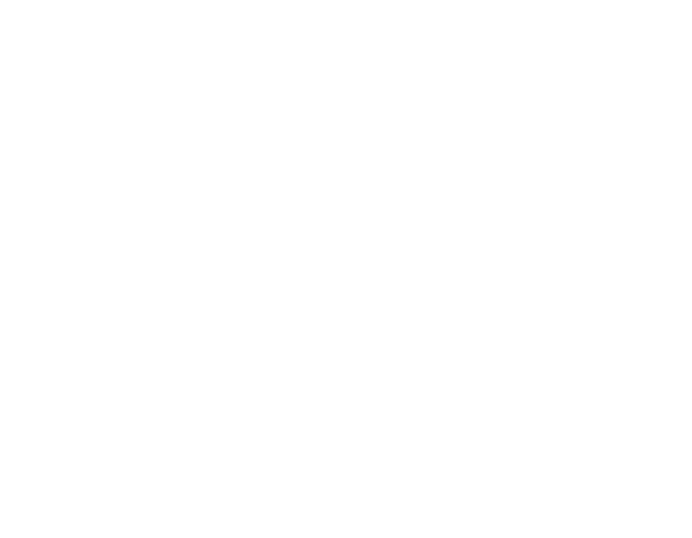
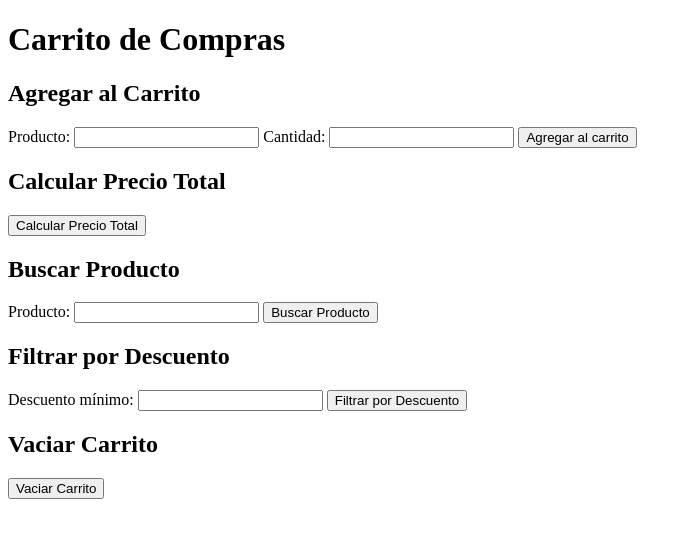
Before and after one commit to NicoMateo/Carro-de-Compras, a plain HTML site: page index.html in a window 1280 px wide. Shown: the whole page, without its empty margins (0-692 px from the left). Drawn offline with Linux system fonts and the light colour scheme.

Commit message:
Cambios para Segunda Pre Entrega del Proyecto

```diff
--- a/index.html
+++ b/index.html
@@ -8,6 +8,34 @@
 	<title>Document</title>
 </head>
 <body>
-
+    <h1>Carrito de Compras</h1>
+    <div>
+        <h2>Agregar al Carrito</h2>
+        <label for="producto">Producto:</label>
+        <input type="text" id="producto">
+        <label for="cantidad">Cantidad:</label>
+        <input type="number" id="cantidad">
+        <button onclick="agregarAlCarro()">Agregar al carrito</button>
+    </div>
+    <div>
+        <h2>Calcular Precio Total</h2>
+        <button onclick="calcularPrecioTotal()">Calcular Precio Total</button>
+    </div>
+    <div>
+        <h2>Buscar Producto</h2>
+        <label for="productoBuscado">Producto:</label>
+        <input type="text" id="productoBuscado">
+        <button onclick="buscarProducto()">Buscar Producto</button>
+    </div>
+    <div>
+        <h2>Filtrar por Descuento</h2>
+        <label for="descuentoMinimo">Descuento mínimo:</label>
+        <input type="number" id="descuentoMinimo">
+        <button onclick="filtrarPorDescuento()">Filtrar por Descuento</button>
+    </div>
+    <div>
+        <h2>Vaciar Carrito</h2>
+        <button onclick="vaciarCarro()">Vaciar Carrito</button>
+    </div>
 </body>
 </html>
--- a/main.js
+++ b/main.js
@@ -28,8 +28,8 @@
                 break;
             }
         }
-    if (!encontrado){
-        carroDeCompras.push({producto: producto, cantidad: cantidad});
+        if (!encontrado) {
+            carroDeCompras.push({ producto: producto, cantidad: cantidad });
         }
         alert(`Se ha agregado ${cantidad} unidades de ${producto} al carrito de compras.`);
     } else {
@@ -44,7 +44,7 @@
         let cantidad = element.cantidad;
         if (productos[element.producto].descuento) {
             let descuento = productos[element.producto].descuento;
-        total += precio * cantidad * (1 - descuento/100);
+            total += precio * cantidad * (1 - descuento / 100);
         } else {
             total += precio * cantidad;
         }
@@ -56,3 +56,38 @@
     carroDeCompras = [];
     alert('El carrito de compras ha sido vaciado.');
 }
+
+function buscarProducto() {
+    let productoBuscado = prompt('Introduce el nombre del producto que deseas buscar:');
+    let encontrado = false;
+
+    for (const element of carroDeCompras) {
+        if (element.producto === productoBuscado) {
+            encontrado = true;
+            alert(`El producto ${productoBuscado} se encuentra en el carrito.`);
+            break;
+        }
+    }
+
+    if (!encontrado) {
+        alert(`El producto ${productoBuscado} no se encuentra en el carrito.`);
+    }
+}
+
+function filtrarPorDescuento() {
+    let descuentoMinimo = parseInt(prompt('Introduce el descuento mínimo que deseas filtrar:'));
+
+    let productosConDescuento = carroDeCompras.filter(element => {
+        let descuento = productos[element.producto].descuento;
+        return descuento >= descuentoMinimo;
+    });
+
+    if (productosConDescuento.length > 0) {
+        alert('Los siguientes productos tienen un descuento igual o mayor al valor introducido:');
+        for (const element of productosConDescuento) {
+            alert(`- ${element.producto}`);
+        }
+    } else {
+        alert('No hay productos con un descuento igual o mayor al valor introducido.');
+    }
+}
```
Lines whose indentation alone changed are shown as unchanged.
